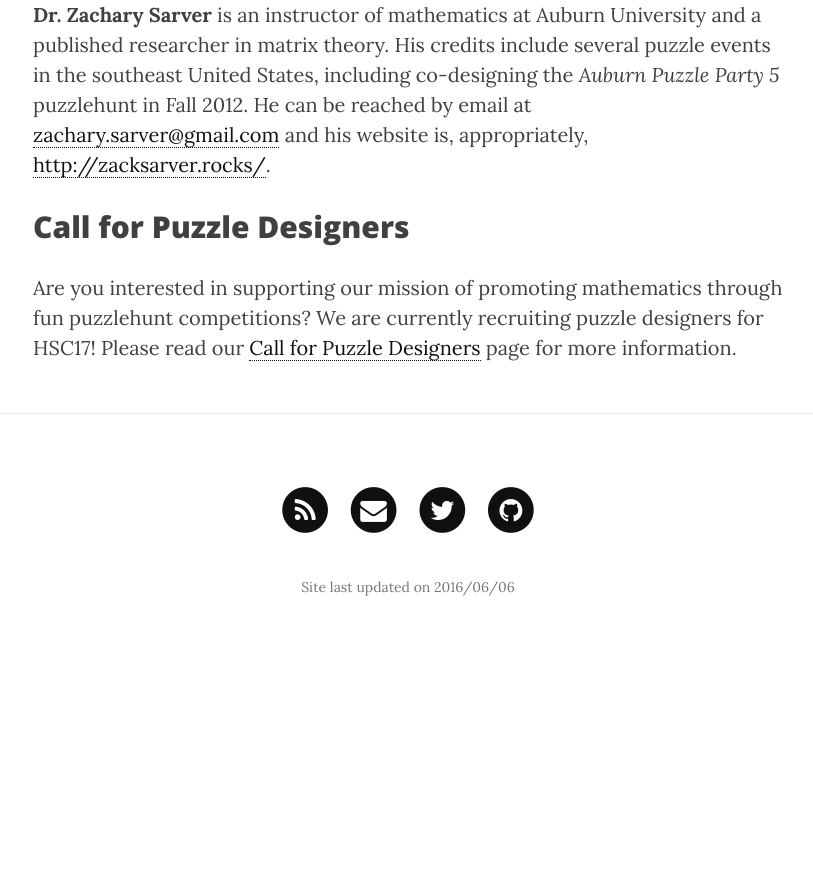
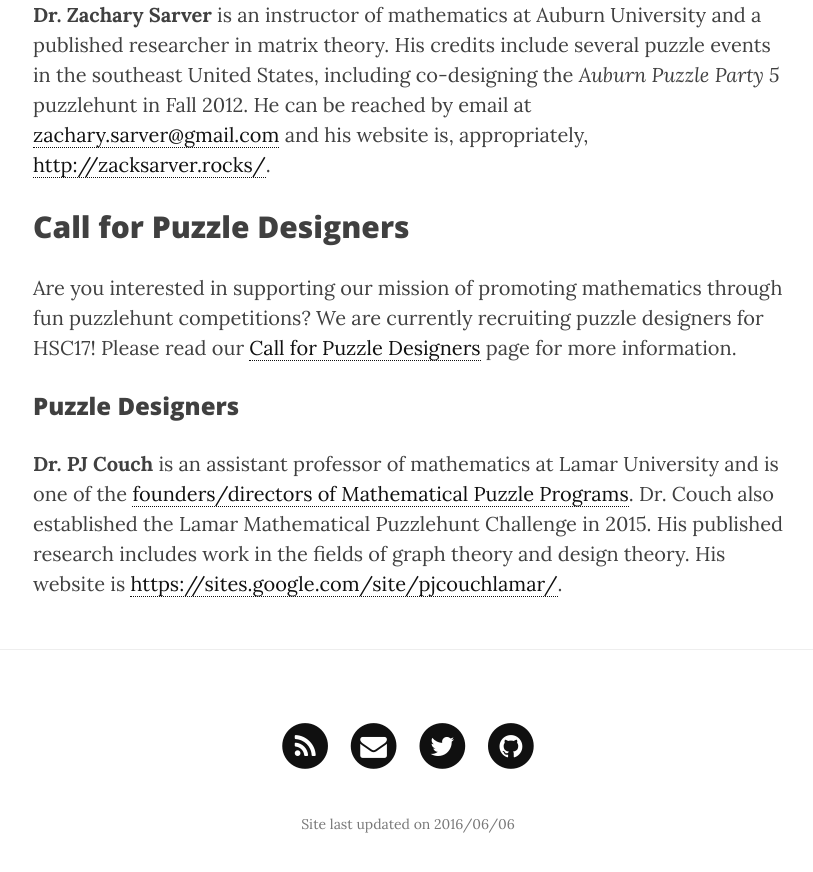
Before and after one commit to MaPPmath/mappmath.github.io, a Jekyll site: the page built from pages/hsc/hsc17.md, in a window 1280 px wide and 900 px high, scrolled down 844 px. Shown: the top 872 px of the window, without its empty margins (232-1045 px from the left). Built offline with Jekyll 4.4.1, drawn with Linux system fonts in a browser that asks for light colours; nearby versions of some CDN libraries; before the commit the page ends 1507 px from its top, so only the background shows below that.

Commit message:
add PJ's bio to HSC17 designers

```diff
--- a/pages/hsc/hsc17.md
+++ b/pages/hsc/hsc17.md
@@ -26,3 +26,13 @@
 [Call for Puzzle Designers][call] page for more information.
 
 [call]: /programs/hsc/17/designers
+
+### Puzzle Designers
+
+**Dr. PJ Couch** is an assistant professor of mathematics at Lamar University
+and is one of the [founders/directors of Mathematical Puzzle Programs][people].
+Dr. Couch also established the Lamar Mathematical Puzzlehunt Challenge
+in 2015. His published research includes work in the fields of graph theory
+and design theory. His website is <https://sites.google.com/site/pjcouchlamar/>.
+
+[people]: /about/people/
```
